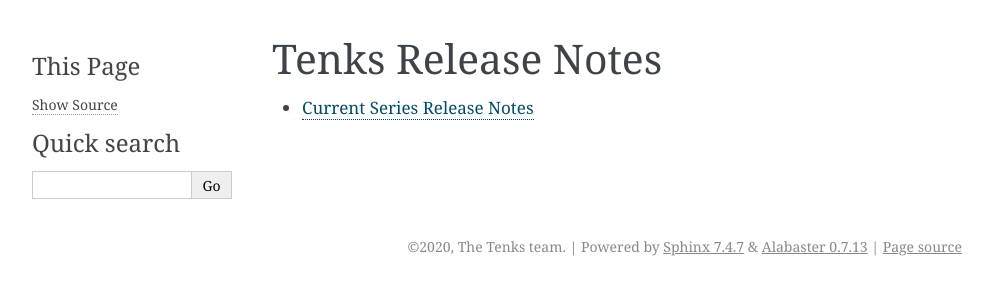
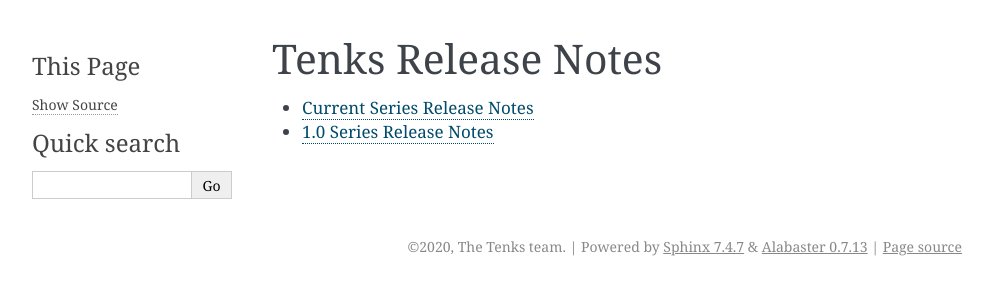
Before and after one commit to openstack/tenks, a Sphinx documentation site: the page built from releasenotes/source/index.rst, in a window 1280 px wide. Shown: the top 300 px of the page, without its empty margins (148-1141 px from the left). Built offline with Sphinx 7.4.7, drawn with Linux system fonts in a browser that asks for light colours.

Commit message:
Update master for stable/1.0
Add file to the reno documentation build to show release notes for
stable/1.0.

Use pbr instruction to increment the minor version number
automatically so that master versions are higher than the versions on
stable/1.0.

Change-Id: I575f18ecafa512d79956d60fa7a454b80aca72d5
Sem-Ver: feature

```diff
--- /dev/null
+++ b/releasenotes/source/1.0.rst
@@ -0,0 +1,6 @@
+========================
+1.0 Series Release Notes
+========================
+
+.. release-notes::
+   :branch: stable/1.0
--- a/releasenotes/source/index.rst
+++ b/releasenotes/source/index.rst
@@ -6,3 +6,4 @@ Tenks Release Notes
    :maxdepth: 1
 
    unreleased
+   1.0
```
